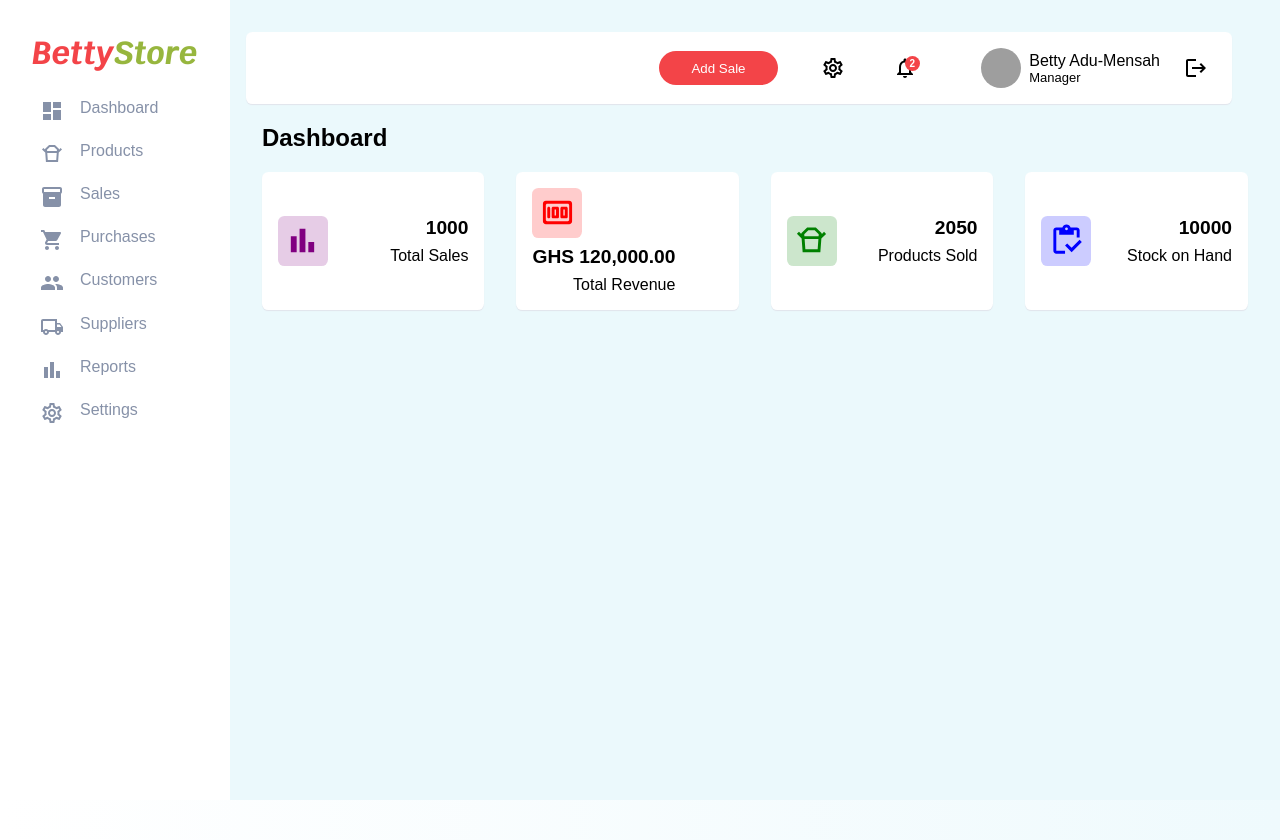
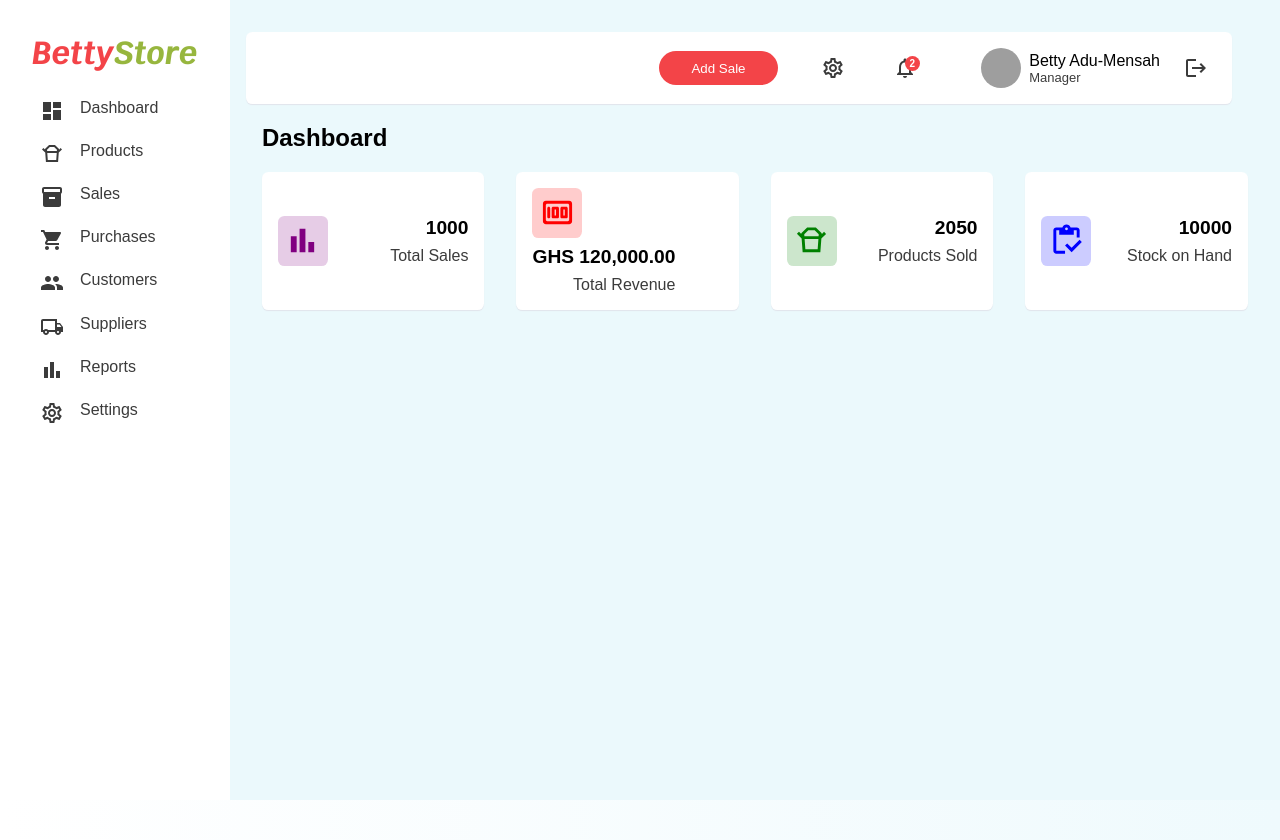
Before and after one commit to joshuaadu/betty-store, a React (Create React App) app: page /dashboard in a window 1280 px wide. Built offline with nearby package versions, Linux system fonts and the light colour scheme; grey boxes are pictures that could not be loaded.

Commit message:
change text colors

```diff
--- a/src/styles.css
+++ b/src/styles.css
@@ -16,6 +16,12 @@ body {
 	width: 100%;
 	height: 100%;
 	overflow-x: hidden;
+	/* color: #202020; */
+	/* color: #32363f;
+	color: #5e5d5d;
+	color: #4e4e4e; */
+	color: #3b3b3b;
+
 	/* padding: 2rem clamp(0.5rem, 2vw + 0.6rem, 4rem); */
 	background: linear-gradient(to right, white, #effafd);
 }
--- a/src/styles/Dashboard.module.scss
+++ b/src/styles/Dashboard.module.scss
@@ -9,4 +9,9 @@
 .main-container {
 	padding: 2rem;
 	width: 100%;
+
+	h2 {
+		font-size: 24px;
+		font-weight: 900;
+	}
 }
--- a/src/styles/Header.module.scss
+++ b/src/styles/Header.module.scss
@@ -29,6 +29,7 @@
 
 .title {
 	font-size: 13px;
+	font-weight: 100;
 }
 .header-icons {
 	width: 4.5rem;
--- a/src/styles/NavBar.module.scss
+++ b/src/styles/NavBar.module.scss
@@ -1,7 +1,10 @@
 .navBar {
 	width: max(12rem, 20%);
 	background-color: white;
-	color: #8691a8;
+	// color: #32363f;
+	// color: #5e5d5d;
+	// color: #4e4e4e;
+
 	padding: 2rem;
 
 	ul {
```
Also changed, not shown: src/pages/Dashboard/Header.js (line endings or trailing spaces).
